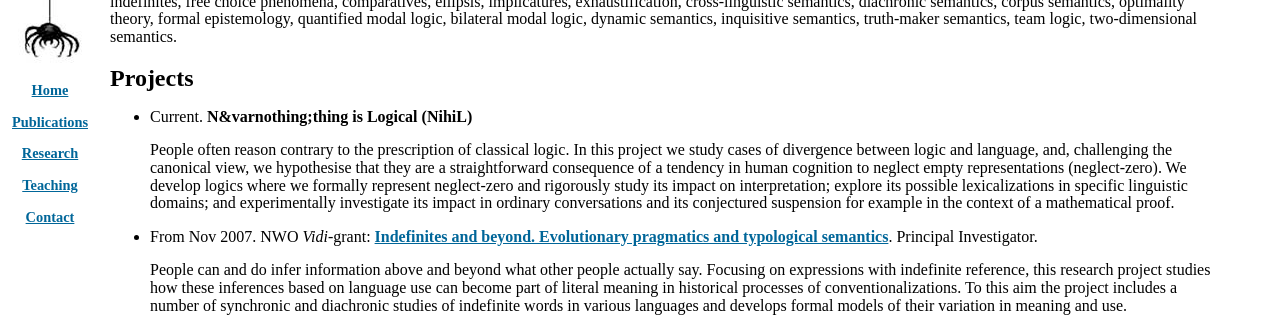
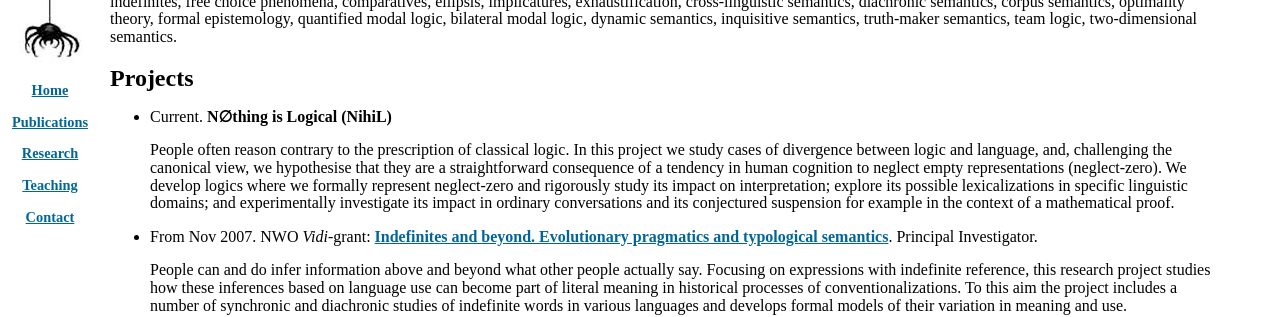
Before and after one commit to rednaw/site, a Jekyll site: the page built from content/research.md, in a window 1280 px wide. Shown: the part 153-470 px from the top of the page. Built offline with Jekyll 4.4.1, drawn with Linux system fonts in a browser that asks for light colours; some web fonts are replaced; some of the changed lines change nothing that is shown.

Commit message:
Update research.md

```diff
--- a/content/research.md
+++ b/content/research.md
@@ -12,7 +12,7 @@ permalink: ./research
 
 
 ##  Projects
-- Current. **N&varnothing;thing is Logical (NihiL)**
+- Current. **N&#8709;thing is Logical (NihiL)**
 
   People often reason contrary to the prescription of classical logic. In this project we study cases of divergence between logic and language, and, challenging the canonical view, we hypothesise that they are a straightforward consequence of a tendency in human cognition to neglect empty representations (neglect-zero). We develop logics where we formally represent neglect-zero and rigorously study its impact on interpretation; explore its possible lexicalizations in specific linguistic domains; and experimentally investigate its impact in ordinary conversations and its conjectured suspension for example in the context of a mathematical proof.
 - From Nov 2007. NWO *Vidi*-grant: [**Indefinites and beyond. Evolutionary pragmatics and typological semantics**]({{ site.baseurl }}/Indefinites). Principal Investigator.
```
